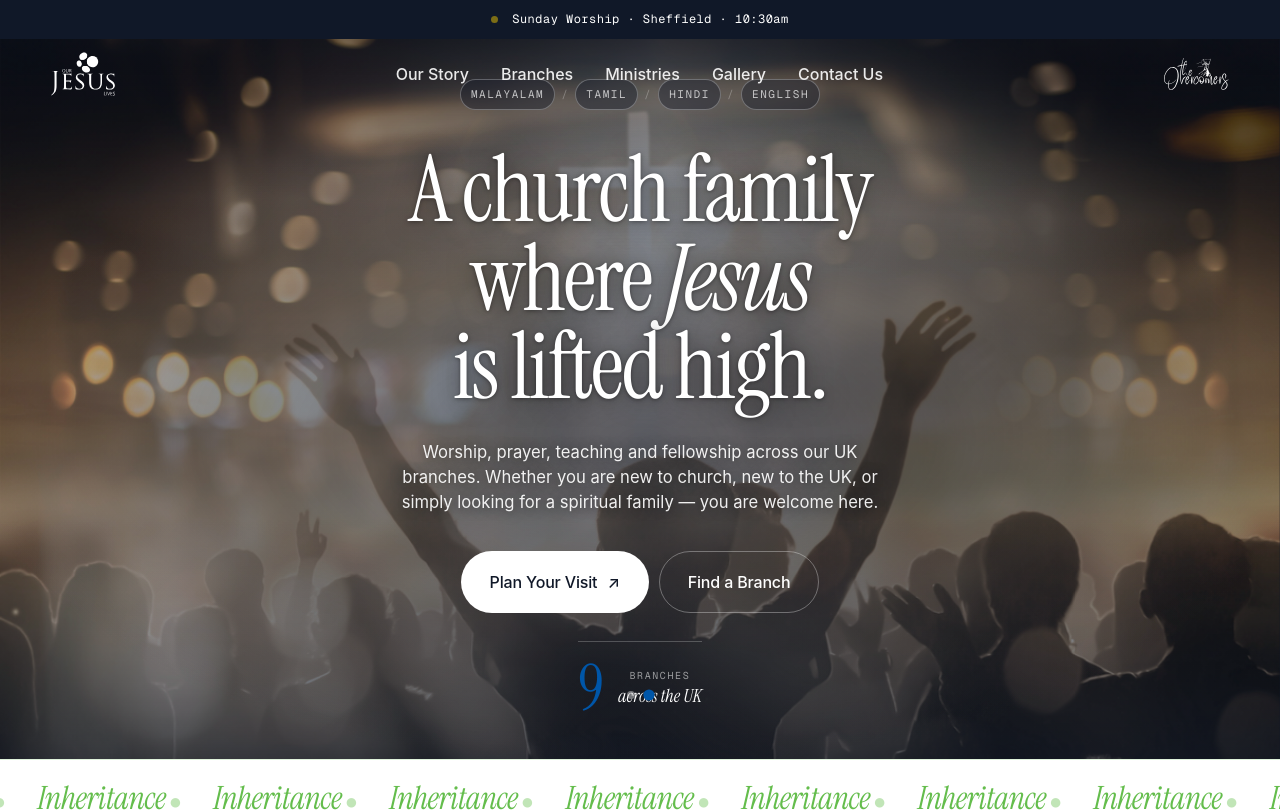
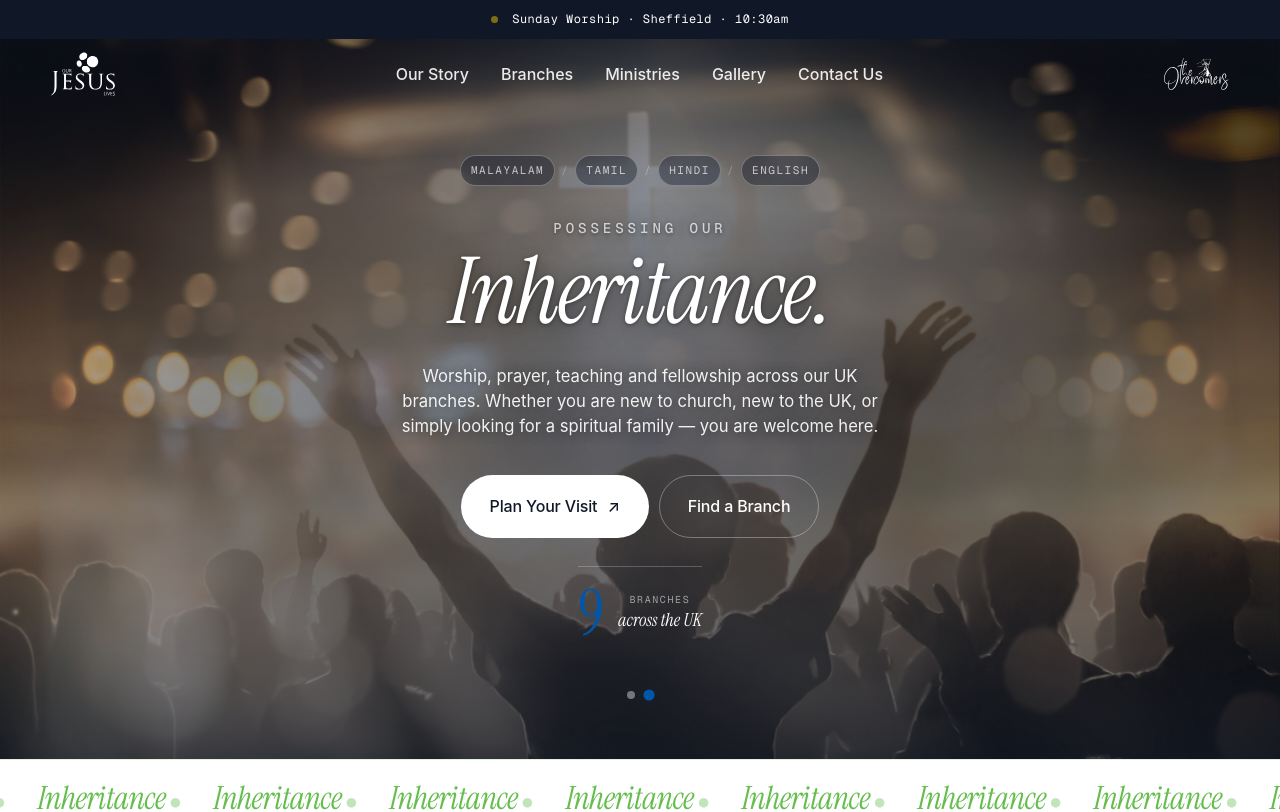
Before and after one commit to ourjesuslives2026/ourjesuslives, a React (Vite) app: page / in a window 1280 px wide. Shown: the top 812 px of the page. Built offline with nearby package versions, Linux system fonts and the light colour scheme; a web font is replaced by a local one.

Commit message:
Replace hero heading with 'Possessing Our Inheritance' two-line layout
Co-Authored-By: Claude Sonnet 4.6 <noreply@anthropic.com>

```diff
--- a/src/components/Hero.jsx
+++ b/src/components/Hero.jsx
@@ -74,7 +74,8 @@ export default function Hero() {
 
         <div className="hero__copy-full">
           <h1 className="display">
-            A church family where <em>Jesus</em> is lifted high.
+            <span className="hero__heading-top">Possessing Our</span>
+            <em>Inheritance.</em>
           </h1>
           <p className="hero__sub-full">
             Worship, prayer, teaching and fellowship across our UK branches.
--- a/src/index.css
+++ b/src/index.css
@@ -441,7 +441,18 @@ body.nav-solid .nav__secondary-logo img { filter: brightness(0); }
   margin: 0 auto;
   text-shadow: 0 2px 24px rgba(0,0,0,0.55), 0 1px 4px rgba(0,0,0,0.4);
 }
-.hero__copy-full .display em { color: var(--c-cream); }
+.hero__copy-full .display em { color: var(--c-cream); display: block; }
+.hero__heading-top {
+  display: block;
+  font-family: var(--f-mono);
+  font-size: clamp(11px, 1.1vw, 16px);
+  letter-spacing: 0.28em;
+  text-transform: uppercase;
+  font-weight: 500;
+  color: rgba(255,255,255,0.7);
+  margin-bottom: 12px;
+  font-style: normal;
+}
 .hero__sub-full {
   font-family: var(--f-sans);
   font-size: clamp(16px, 1.3vw, 19px);
```
